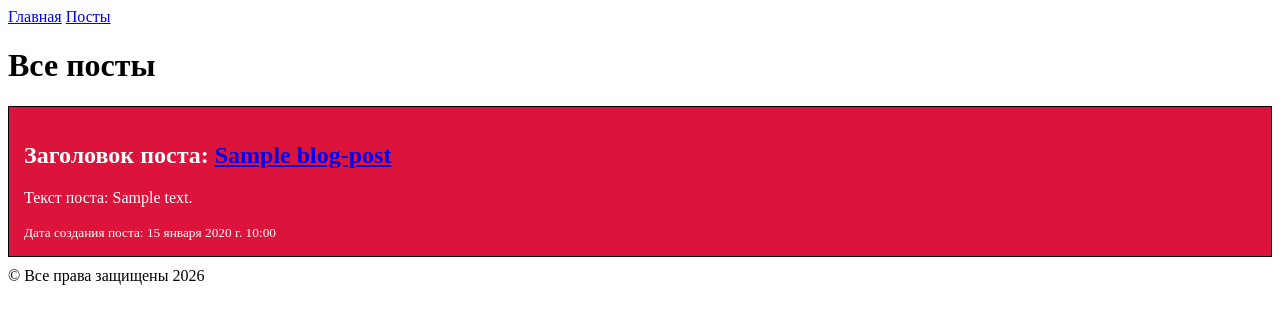
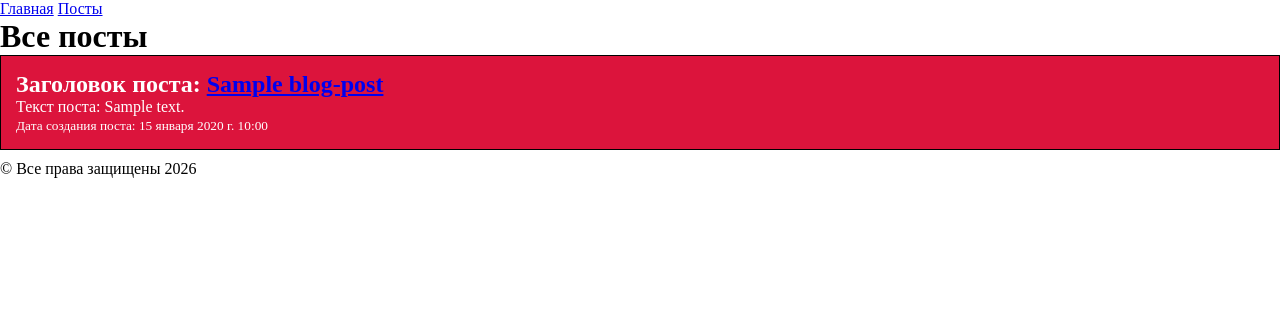
Before and after one commit to Minityrsa/my_project, a Django app: page /posts/ in a window 1280 px wide. Shown: the top 324 px of the page. Run offline with Django 5.2, Linux system fonts and the light colour scheme; tables that the repository leaves empty hold one stand-in row (values such as "Sample post").

Commit message:
feat(static/css): Создать base.css и подключить к base.html.

```diff
--- a/apps/blog/templates/blog/base.html
+++ b/apps/blog/templates/blog/base.html
@@ -1,9 +1,14 @@
+{% load static %}
+
 <!DOCTYPE html>
 <html lang="ru">
 <head>
   <meta charset="UTF-8">
   <meta name="viewport" content="width=device-width, initial-scale=1.0">
   <title>{% block page_title %}{% endblock page_title %}</title>
+  {% comment %} <link rel="stylesheet" href="../../../../static/css/base.css"> {% endcomment %}
+  {% comment %} <link rel="stylesheet" href="/static/css/base.css"> {% endcomment %}
+  <link rel="stylesheet" href="{% static 'css/base.css' %}">
 </head>
 
 <body>
@@ -18,4 +23,3 @@
 
   <footer>&copy; Все права защищены 2026</footer>
 </body>
-</html>
--- /dev/null
+++ b/static/css/base.css
@@ -0,0 +1,5 @@
+* {
+  padding: 0;
+  margin: 0;
+  box-sizing: border-box;
+}
```
